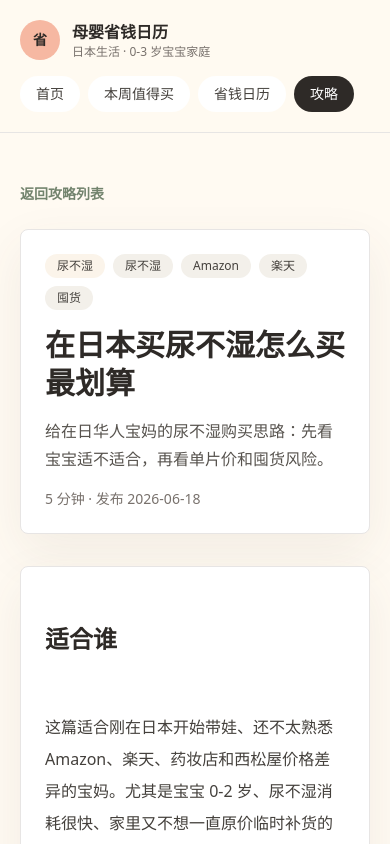
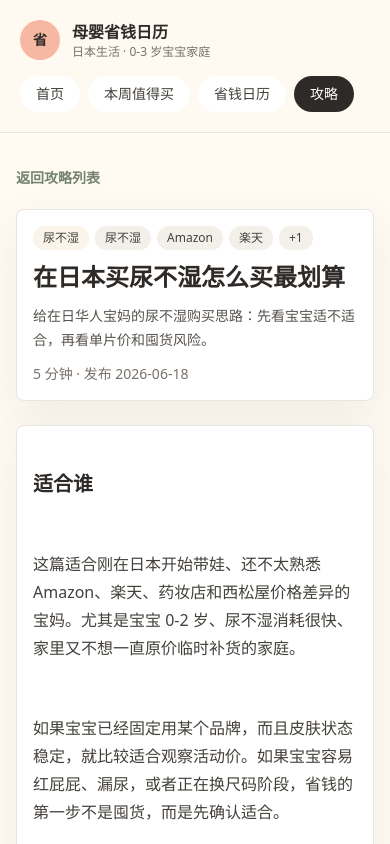
Before and after one commit to fengchuanli/mama-save-jp, a Next.js app: page /guides/buy-diapers-japan in a window 390 px wide. Shown: the top 844 px of the page. Built offline with nearby package versions, Linux system fonts and the light colour scheme.

Commit message:
优化攻略详情页移动端阅读

```diff
--- a/components/MarkdownContent.tsx
+++ b/components/MarkdownContent.tsx
@@ -10,7 +10,7 @@ export function MarkdownContent({ content }: { content: string }) {
 
         if (trimmed.startsWith("## ")) {
           return (
-            <h2 key={index} className="mt-8 text-2xl font-semibold text-ink">
+            <h2 key={index} className="mt-7 text-xl font-semibold text-ink sm:mt-8 sm:text-2xl">
               {trimmed.replace("## ", "")}
             </h2>
           );
@@ -26,14 +26,14 @@ export function MarkdownContent({ content }: { content: string }) {
 
         if (trimmed.startsWith("- ")) {
           return (
-            <li key={index} className="ml-6 list-disc leading-8 text-stone-700">
+            <li key={index} className="ml-5 list-disc leading-7 text-stone-700 sm:ml-6 sm:leading-8">
               {trimmed.replace("- ", "")}
             </li>
           );
         }
 
         return (
-          <p key={index} className="leading-8 text-stone-700">
+          <p key={index} className="leading-7 text-stone-700 sm:leading-8">
             {trimmed}
           </p>
         );
--- a/pages/guides/[slug].tsx
+++ b/pages/guides/[slug].tsx
@@ -37,6 +37,9 @@ function getRelatedGuides(guide: Guide, guides: GuideMeta[]) {
 
 export default function GuideDetail({ guide, relatedGuides }: GuideDetailProps) {
   const guideUrl = `${siteConfig.siteUrl}/guides/${guide.slug}`;
+  const detailTags = guide.tags.length ? guide.tags : [guide.babyAge];
+  const primaryTags = detailTags.slice(0, 3);
+  const secondaryTags = detailTags.slice(3);
   const articleJsonLd = {
     "@context": "https://schema.org",
     "@type": "Article",
@@ -74,47 +77,66 @@ export default function GuideDetail({ guide, relatedGuides }: GuideDetailProps)
           dangerouslySetInnerHTML={{ __html: JSON.stringify(articleJsonLd) }}
         />
       </Head>
-      <article className="mx-auto max-w-3xl px-5 py-12">
+      <article className="mx-auto max-w-3xl px-4 py-8 sm:px-5 sm:py-12">
         <Link href="/guides" className="text-sm font-semibold text-tea">
           返回攻略列表
         </Link>
-        <div className="mt-6 rounded-lg border border-stone-200 bg-white p-6 shadow-soft">
-          <div className="mb-4 flex flex-wrap gap-2">
-            <span className="rounded-full bg-linen px-3 py-1 text-xs text-stone-700">
+        <div className="mt-5 rounded-lg border border-stone-200 bg-white p-4 shadow-soft sm:mt-6 sm:p-6">
+          <div className="mb-3 flex flex-wrap gap-1.5 sm:mb-4 sm:gap-2">
+            <span className="rounded-full bg-linen px-2.5 py-1 text-xs text-stone-700 sm:px-3">
               {guide.category}
             </span>
-            {(guide.tags.length ? guide.tags : [guide.babyAge]).map((tag) => (
-              <span key={tag} className="rounded-full bg-mist px-3 py-1 text-xs text-stone-700">
+            {primaryTags.map((tag) => (
+              <span key={tag} className="rounded-full bg-mist px-2.5 py-1 text-xs text-stone-700 sm:px-3">
                 {tag}
               </span>
             ))}
+            {secondaryTags.map((tag) => (
+              <span
+                key={tag}
+                className="hidden rounded-full bg-mist px-3 py-1 text-xs text-stone-700 sm:inline-flex"
+              >
+                {tag}
+              </span>
+            ))}
+            {secondaryTags.length > 0 ? (
+              <span className="rounded-full bg-mist px-2.5 py-1 text-xs text-stone-700 sm:hidden">
+                +{secondaryTags.length}
+              </span>
+            ) : null}
           </div>
-          <h1 className="text-3xl font-semibold leading-tight text-ink">{guide.title}</h1>
-          <p className="mt-4 leading-7 text-stone-600">{guide.description}</p>
-          <p className="mt-4 text-sm text-stone-500">
+          <h1 className="text-2xl font-semibold leading-tight text-ink sm:text-3xl">
+            {guide.title}
+          </h1>
+          <p className="mt-3 text-sm leading-6 text-stone-600 sm:mt-4 sm:text-base sm:leading-7">
+            {guide.description}
+          </p>
+          <p className="mt-3 text-sm text-stone-500 sm:mt-4">
             {guide.readingTime} · 发布 {guide.publishedAt || guide.updatedAt}
           </p>
         </div>
-        <div className="prose prose-stone mt-8 max-w-none rounded-lg border border-stone-200 bg-white p-6 shadow-soft">
+        <div className="prose prose-stone mt-6 max-w-none rounded-lg border border-stone-200 bg-white p-4 shadow-soft sm:mt-8 sm:p-6">
           <MarkdownContent content={guide.content} />
         </div>
       </article>
 
-      <section className="mx-auto max-w-6xl px-5 pb-12">
-        <div className="mb-5">
+      <section className="mx-auto max-w-6xl px-4 pb-10 sm:px-5 sm:pb-12">
+        <div className="mb-4 sm:mb-5">
           <p className="text-sm font-semibold text-tea">按主题继续读</p>
-          <h2 className="mt-2 text-2xl font-semibold text-ink">相关攻略</h2>
+          <h2 className="mt-1.5 text-xl font-semibold text-ink sm:mt-2 sm:text-2xl">相关攻略</h2>
         </div>
         <div className="grid gap-4 md:grid-cols-3">
           {relatedGuides.map((item) => (
             <Link
               key={item.slug}
               href={`/guides/${item.slug}`}
-              className="rounded-lg border border-stone-200 bg-white p-5 shadow-soft"
+              className="rounded-lg border border-stone-200 bg-white p-4 shadow-soft sm:p-5"
             >
               <p className="text-sm text-tea">{item.category}</p>
               <h3 className="mt-2 font-semibold text-ink">{item.title}</h3>
-              <p className="mt-2 text-sm leading-6 text-stone-600">{item.description}</p>
+              <p className="mt-2 text-sm leading-6 text-stone-600 sm:leading-7">
+                {item.description}
+              </p>
             </Link>
           ))}
         </div>
```
Also changed, not shown: 1 other file (tests, documents, lock files or other folders).
